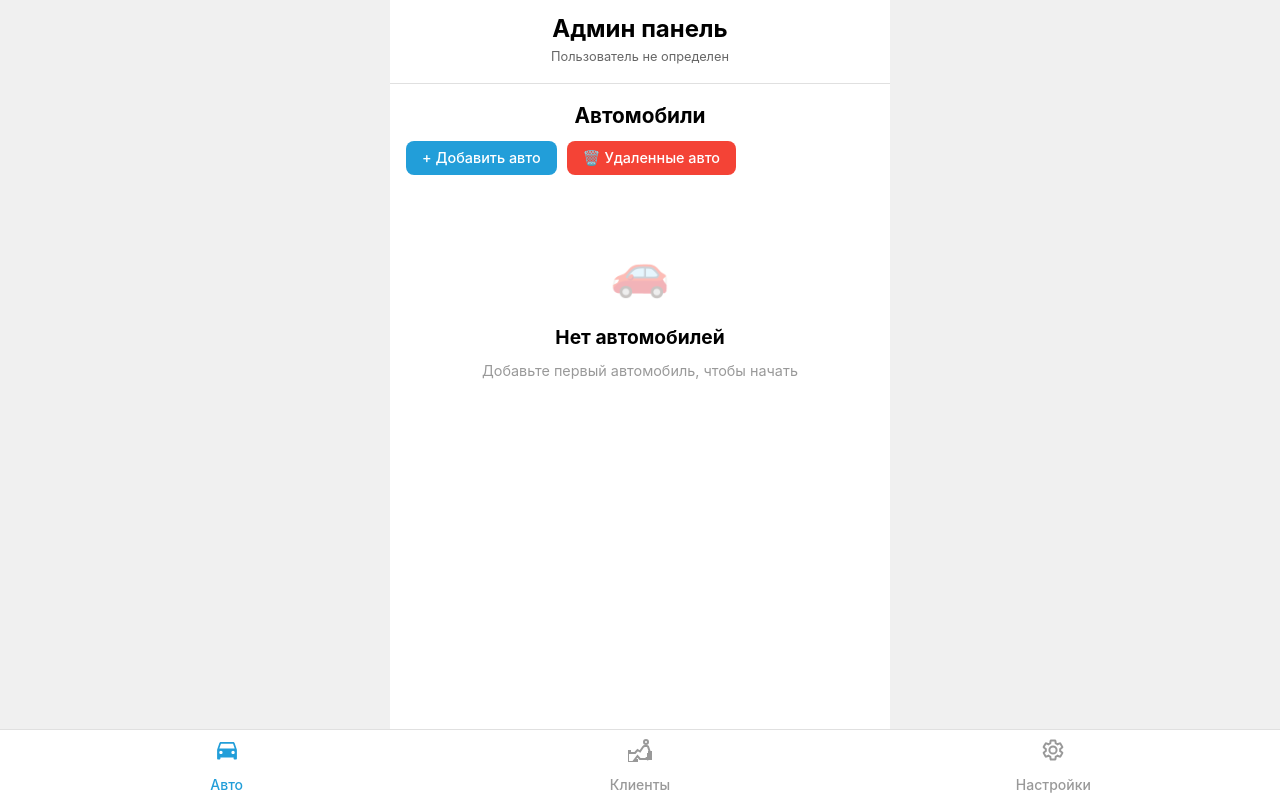
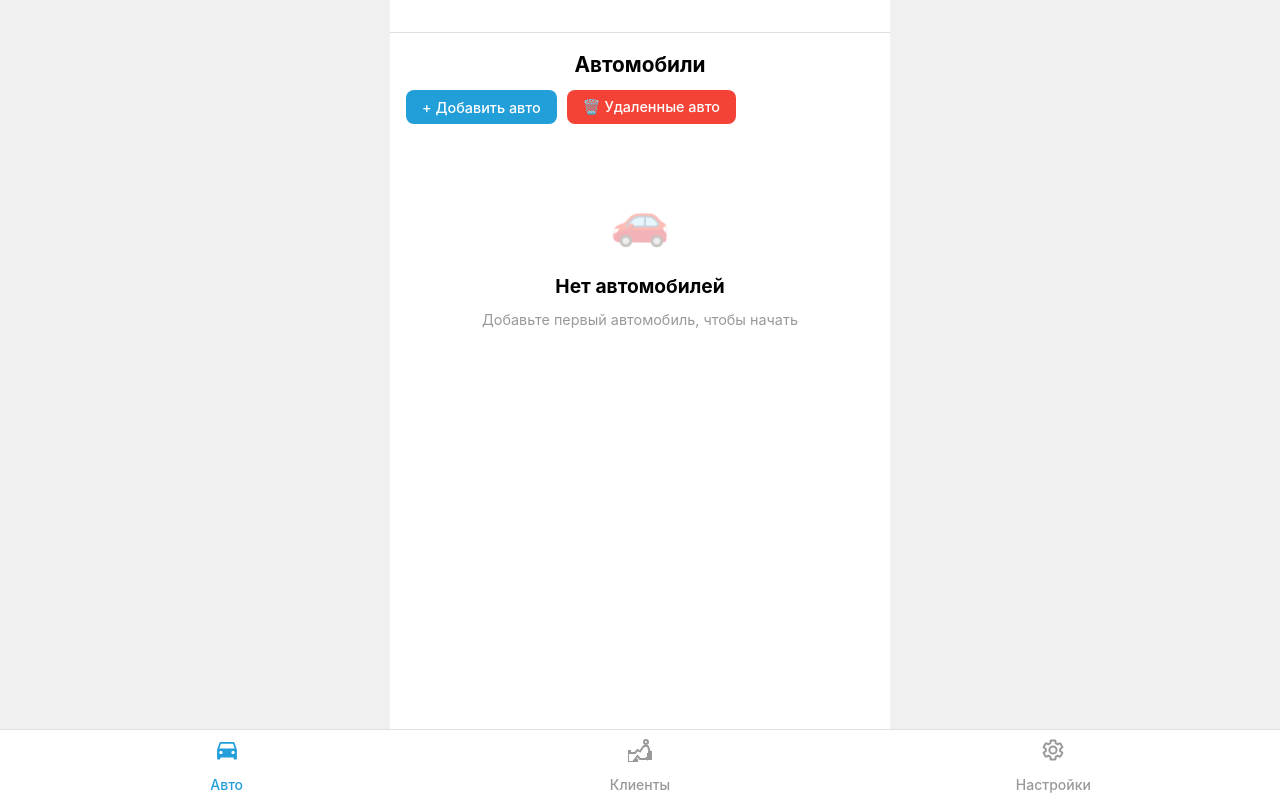
Before and after one commit to khudov1981/car-rental-admin1, a React (Vite) app: page / in a window 1280 px wide. Built offline with nearby package versions, Linux system fonts and the light colour scheme.

Commit message:
Удалена информация о пользователе из верхней части экрана, освобождено пространство для растягивания контента

```diff
--- a/src/App.jsx
+++ b/src/App.jsx
@@ -222,16 +222,7 @@ function App() {
   return (
     <div className="App">
       <header className="app-header">
-        <h1>{telegramUser ? `${telegramUser.first_name}` : 'Админ панель'}</h1>
-        {telegramUser && (
-          <div className="user-info">
-            Привет, {telegramUser.first_name}!
-          </div>
-        )}
-        {/* Отладочная информация */}
-        <div style={{ fontSize: '0.8rem', color: '#666', marginTop: '5px' }}>
-          {telegramUser ? `ID: ${telegramUser.id}` : 'Пользователь не определен'}
-        </div>
+        {/* Информация о пользователе удалена по запросу */}
       </header>
 
       <main className="app-content">
```
